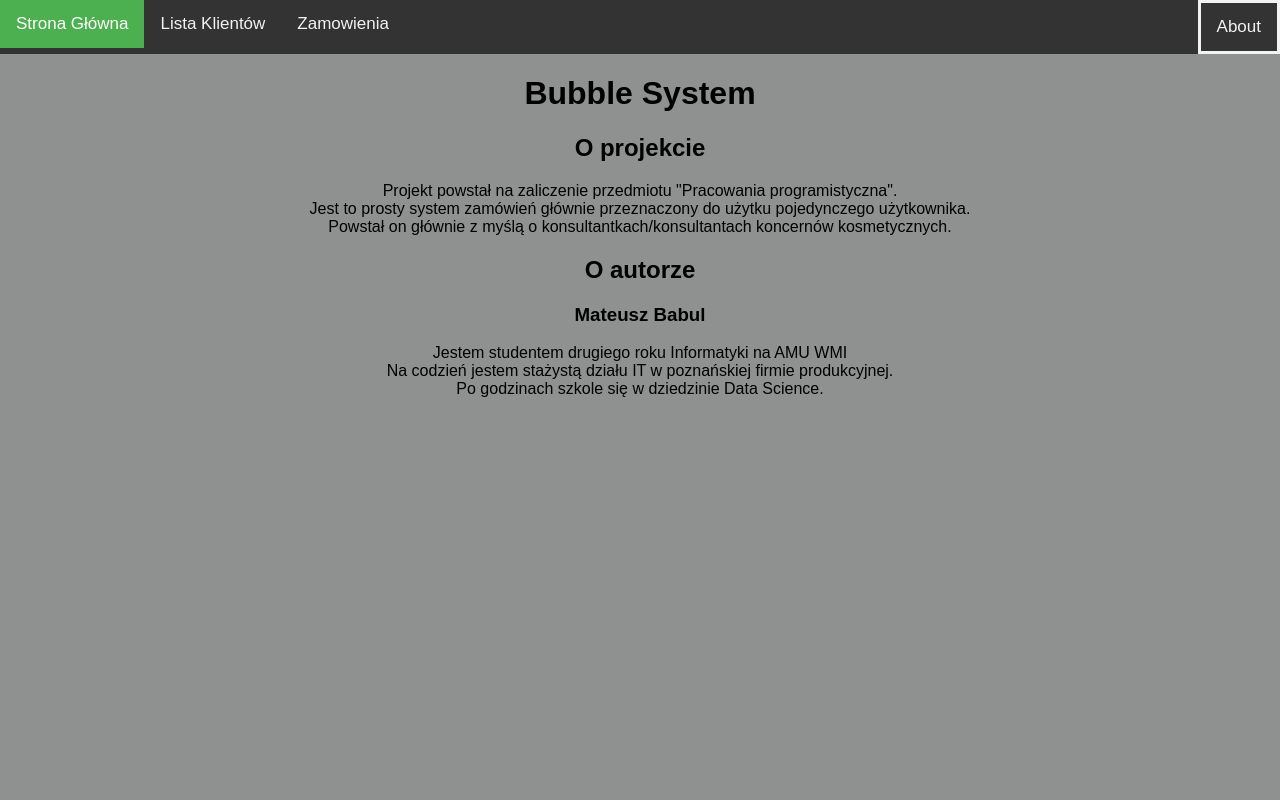
After one commit to MateuszBa/BubbleSystem, a Django app: page /about in a window 1280 px wide. The commit adds this page. Run offline with Django 3.2, Linux system fonts and the light colour scheme.

Commit message:
Added "about" site

```diff
--- a/BubbleSystem/urls.py
+++ b/BubbleSystem/urls.py
@@ -2,6 +2,7 @@ from django.contrib import admin
 from django.urls import path
 from zamowienia import views
 
+app_name = 'zamowienia'
 urlpatterns = [
     path('admin/', admin.site.urls),
     path('', views.index, name='index'),
@@ -13,4 +14,6 @@ urlpatterns = [
     path('clients/<str:Client_Name>/<int:Order_Id>', views.Client_order_detail, name='client_order_detail'),
     path('orders', views.orders, name='orders'),
     path('<int:Order_Id>/usun', views.usun, name='usun'),
+    path('clients/<str:Client_Name>/additem/', views.additem, name='additems'),
+    path('about', views.about, name='about'),
 ]
--- a/zamowienia/models.py
+++ b/zamowienia/models.py
@@ -1,8 +1,9 @@
 from django.db import models
+from django.utils import timezone
 
 class OrderId(models.Model):
-    OrderId = models.IntegerField(default=0)
-    Order_Data = models.DateTimeField('Create Date')
+    OrderId = models.IntegerField(default=0, primary_key=True)
+    Order_Data = models.DateTimeField(default=timezone.now)
 
     def __str__(self):
         return str(self.OrderId)
--- a/zamowienia/static/zamowienia/style.css
+++ b/zamowienia/static/zamowienia/style.css
@@ -1,7 +1,7 @@
 body {
   margin: 0;
   font-family: Arial, Helvetica, sans-serif;
-  background-color: #5F6560;
+  background-color: #8F9190;
 }
 
 .topnav {
@@ -19,6 +19,7 @@ body {
 }
 
 .topnav a.about{
+  border-style: solid;
   float: right;
 }
 
@@ -32,21 +33,13 @@ body {
   color: white;
 }
 
-th, td, tr{
+th, td, tr, ul, li{
     text-align: center;
 }
 
 .nav {
   overflow: hidden;
   text-align: center;
-}
-
-.nav a {
-  color: black;
-  text-align: center;
-  padding: 14px 16px;
-  text-decoration: none;
-  font-size: 17px;
 }
 
 h1, h2 {
@@ -64,3 +57,8 @@ h1, h2 {
   background-color: black;
   color: white;
 }
+
+table{
+  margin-left: auto;
+  margin-right: auto;
+}
--- /dev/null
+++ b/zamowienia/templates/zamowienia/about.html
@@ -0,0 +1,22 @@
+{% extends 'zamowienia/base.html' %}
+
+{% block content %}
+<h1>Bubble System</h1>
+    <h2>O projekcie</h2>
+    <div class="o_projekt" style="text-align: center">
+        <a>
+            Projekt powstał na zaliczenie przedmiotu "Pracowania programistyczna".<br>
+            Jest to prosty system zamówień głównie przeznaczony do użytku pojedynczego użytkownika.<br>
+            Powstał on głównie z myślą o konsultantkach/konsultantach koncernów kosmetycznych.<br>
+        </a>
+    </div>
+    <h2>O autorze</h2>
+    <div class="o_autorze" style="text-align: center">
+        <a>
+            <h3>Mateusz Babul</h3>
+            Jestem studentem drugiego roku Informatyki na AMU WMI<br>
+            Na codzień jestem stażystą działu IT w poznańskiej firmie produkcyjnej.<br>
+            Po godzinach szkole się w dziedzinie Data Science.<br>
+        </a>
+    </div>
+{% endblock %}
--- a/zamowienia/templates/zamowienia/additem.html
+++ b/zamowienia/templates/zamowienia/additem.html
@@ -2,7 +2,7 @@
 
 {% block content %}
 <h1>Add Item</h1>
-<form action="" method="post">
+<form action="" method="post" style="text-align: center">
     {% csrf_token %}
     {{ form }}
     <input type="submit" value="Submit">
--- a/zamowienia/templates/zamowienia/addorder.html
+++ b/zamowienia/templates/zamowienia/addorder.html
@@ -2,4 +2,9 @@
 
 {% block content %}
 <h1>Add Order</h1>
+<form action="" method="post">
+    {% csrf_token %}
+    {{ form }}
+    <input type="submit" value="Submit">
+</form>
 {% endblock %}
--- a/zamowienia/templates/zamowienia/base.html
+++ b/zamowienia/templates/zamowienia/base.html
@@ -11,7 +11,7 @@
   <a class="active" href="{% url 'index' %}">Strona Główna</a>
   <a href="{% url 'clients' %}">Lista Klientów</a>
   <a href="{% url 'orders' %}">Zamowienia</a>
-  <a class="about" href="#about">About</a>
+  <a class="about" href="{% url 'about' %}">About</a>
 </div>
 {% block content %}
 {% endblock %}
--- a/zamowienia/templates/zamowienia/client_detail.html
+++ b/zamowienia/templates/zamowienia/client_detail.html
@@ -19,5 +19,7 @@
 {% else %}
     <p>Brak zamówień</p>
 {% endif %}
-<a href="{% url 'clients' %}">Powrót</a>
+    <div class="nav">
+        <button class="button" onclick="history.go(-1)" type="button">Powrót</button>
+    </div>
 {% endblock %}
--- a/zamowienia/templates/zamowienia/index.html
+++ b/zamowienia/templates/zamowienia/index.html
@@ -11,7 +11,7 @@
   <a class="active" href="{% url 'index' %}">Strona Główna</a>
   <a href="{% url 'clients' %}">Lista Klientów</a>
   <a href="{% url 'orders' %}">Zamowienia</a>
-  <a class="about" href="#about">About</a>
+  <a class="about" href="{% url 'about' %}">About</a>
 </div>
 <h1>Witaj w systemie zarządzania zamówieniami</h1>
 <h2>Co chcesz zrobić?</h2>
--- a/zamowienia/templates/zamowienia/orders.html
+++ b/zamowienia/templates/zamowienia/orders.html
@@ -21,4 +21,7 @@
 {% else %}
     <p>Brak zamówień</p>
 {% endif %}
+    <div class="nav">
+    <button class="button" onclick="location.href='addorder'" type="button">Nowe zamówienie</button><br>
+</div>
 {% endblock %}
--- a/zamowienia/urls.py
+++ b/zamowienia/urls.py
@@ -2,6 +2,7 @@ from django.urls import path
 
 from . import views
 
+app_name = 'zamowienia'
 urlpatterns = [
     path('indeks', views.index, name='index'),
     path('<int:OrderId>/', views.detail, name='detail'),
@@ -12,4 +13,6 @@ urlpatterns = [
     path('clients/<str:Client_Name>/<int:Order_Id>', views.Client_order_detail, name='client_order_detail'),
     path('orders', views.orders, name='orders'),
     path('<int:Order_Id>/usun', views.usun, name='usun'),
+    path('clients/<str:Client_Name>/additem/', views.additem, name='additems'),
+    path('about', views.about, name='about'),
 ]
--- a/zamowienia/views.py
+++ b/zamowienia/views.py
@@ -1,8 +1,9 @@
 from django.shortcuts import render, redirect
 from django.http import HttpResponse, HttpResponseRedirect
-from .forms import NameForm, delete
+from .forms import NameForm, removes, neworder, neworderitem
 from django.db.models import Sum
 from django.urls import reverse
+from django.utils.timezone import now
 
 from .models import Order, OrderId
 
@@ -18,7 +19,16 @@ def index(request):
 
 
 def addorder(request):
-    return render(request, 'zamowienia/addorder.html')
+    if request.method == 'POST':
+        form = neworder(request.POST)
+        if form.is_valid():
+            form.save()
+            news = NameForm(request.POST)
+            return redirect('additems')
+    else:
+        form = neworder()
+
+    return render(request, 'zamowienia/addorder.html', {'form': form})
 
 def additem(request, Order_Id):
     items = Order.objects.filter(Order_Id__OrderId=Order_Id)
@@ -38,7 +48,12 @@ def additem(request, Order_Id):
 
 def usun(request, Order_Id):
     item = Order.objects.filter(Order_Id__OrderId=Order_Id)
-    deletes = delete(request.POST)
+    if request.method == 'POST':
+        deletes = removes(request.POST)
+        if deletes.is_valid():
+            deletes.delete()
+    else:
+        deletes = removes()
     return render(request, 'zamowienia/delete.html', {'deletes': deletes})
 
 def Clients(request):
@@ -59,3 +74,6 @@ def orders(request):
     ordernumbers = OrderId.objects.order_by('OrderId')[:5]
     context = {'orders': ordernumbers}
     return render(request, 'zamowienia/orders.html', context)
+
+def about(request):
+    return render(request, 'zamowienia/about.html')
```
Also changed, not shown: zamowienia/forms.py (+14 -1 lines), zamowienia/templates/zamowienia/client_order_detail.html (+6 -4 lines), zamowienia/templates/zamowienia/detail.html (+6 -3 lines), db.sqlite3.
